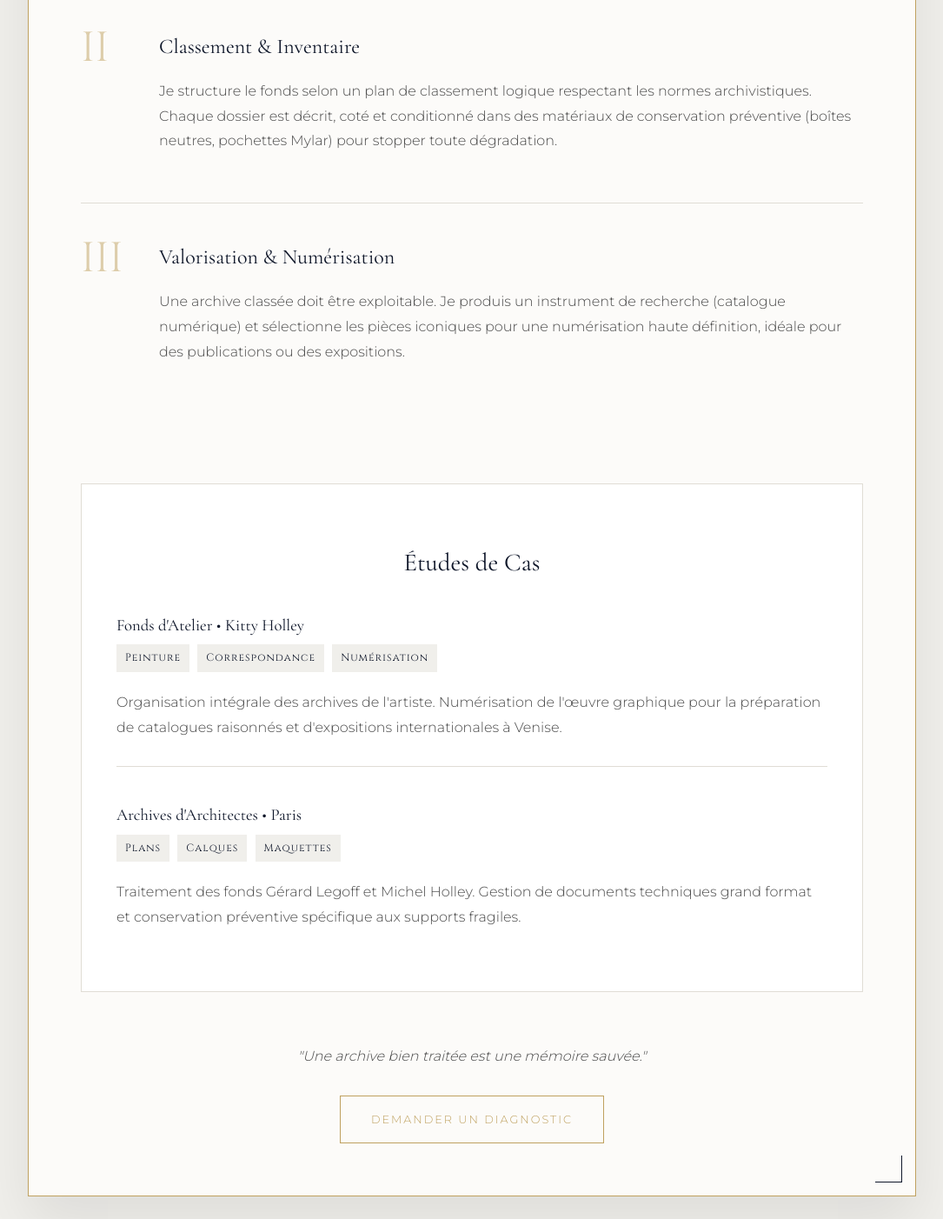
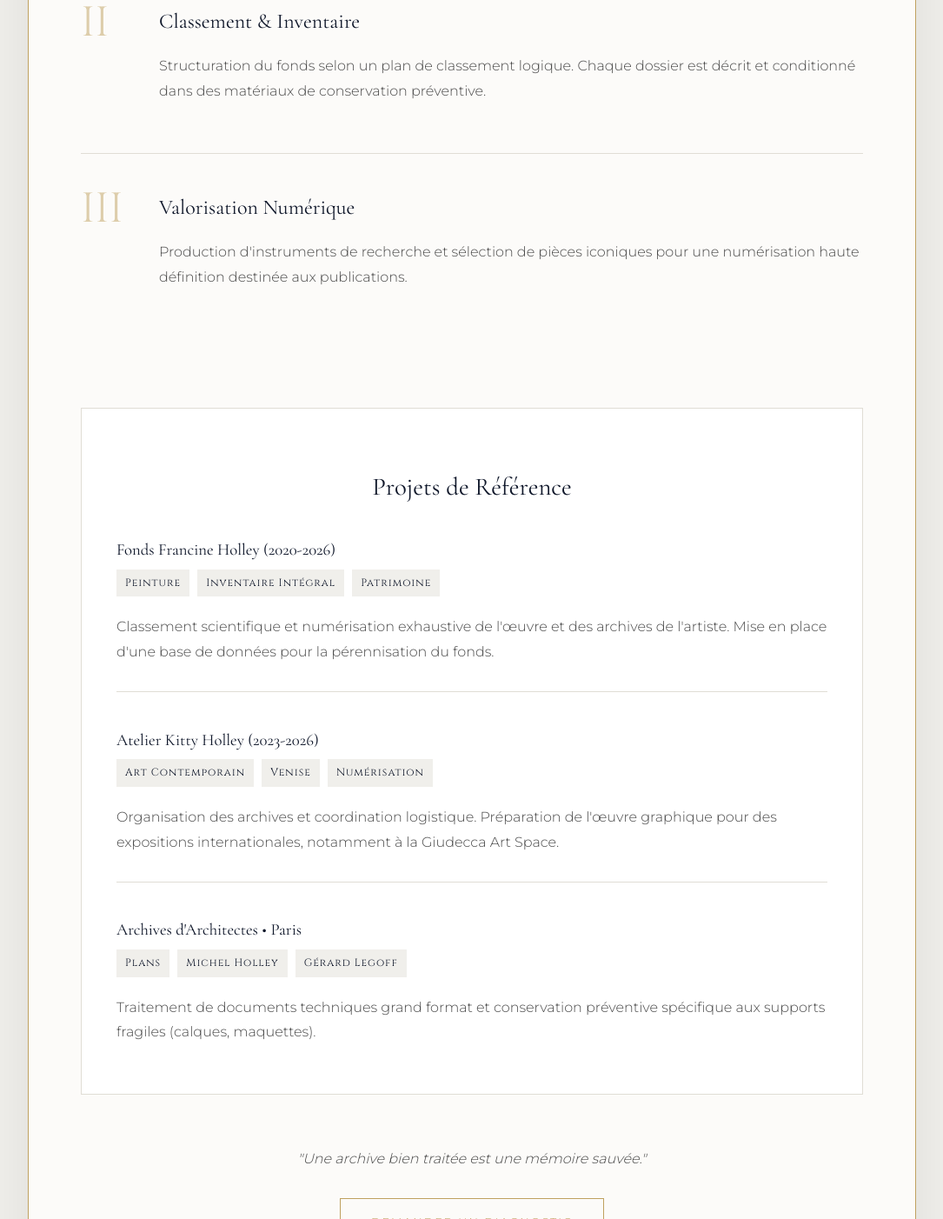
Before and after one commit to thomasozkok/site-patrimoine, a plain HTML site: page archives.html in a window 1280 px wide. Shown: the part 533-1935 px from the top of the page at 87% size, without its empty margins (97-1182 px from the left). Drawn offline with nearby package versions, Linux system fonts and the light colour scheme.

Commit message:
Update archives.html
update

```diff
--- a/archives.html
+++ b/archives.html
@@ -5,7 +5,6 @@
     <meta name="viewport" content="width=device-width, initial-scale=1.0">
     <title>Expertise Archives | Thomas Ozkok</title>
 
-    <!-- Polices de prestige -->
     <link rel="preconnect" href="https://fonts.googleapis.com">
     <link rel="preconnect" href="https://fonts.gstatic.com" crossorigin>
     <link href="https://fonts.googleapis.com/css2?family=Cinzel:wght@400;600&family=Cormorant+Garamond:ital,wght@0,300;0,400;0,600;1,400&family=Montserrat:wght@300;400;500&display=swap" rel="stylesheet">
@@ -32,7 +31,6 @@
             font-weight: 300;
         }
 
-        /* --- CADRE GALERIE --- */
         .frame {
             border: 1px solid var(--gold);
             padding: 60px;
@@ -58,7 +56,6 @@
             font-weight: 400;
         }
 
-        /* --- NAVIGATION --- */
         .nav-back {
             text-align: center;
             margin-bottom: 40px;
@@ -97,7 +94,6 @@
             margin-bottom: 15px;
         }
 
-        /* --- MÉTHODOLOGIE --- */
         .methodology-section {
             margin-bottom: 80px;
         }
@@ -127,7 +123,6 @@
             margin-bottom: 10px;
         }
 
-        /* --- ÉTUDES DE CAS --- */
         .case-studies {
             background-color: #fff;
             padding: 40px;
@@ -174,11 +169,9 @@
 <body>
 
     <div class="frame">
-        <!-- Décorations d'angles -->
         <div class="corner-decoration top-left"></div>
         <div class="corner-decoration bottom-right"></div>
 
-        <!-- Retour accueil -->
         <div class="nav-back">
             <a href="index.html">← Retour à l'accueil</a>
         </div>
@@ -188,13 +181,12 @@
             <h1>GESTION D'ARCHIVES</h1>
         </header>
 
-        <!-- SECTION MÉTHODO -->
         <div class="methodology-section">
             <div class="step-item">
                 <div class="step-number">I</div>
                 <div class="step-content">
                     <h3>Audit & Diagnostic</h3>
-                    <p>Chaque mission débute par une évaluation physique du fonds. J'identifie la nature des documents (papier, calques d'architectes, photographies, correspondance), leur état de conservation et le volume à traiter. Cette étape permet de définir une stratégie de tri rigoureuse.</p>
+                    <p>Chaque mission débute par une évaluation physique du fonds. J'identifie la nature des documents, leur état de conservation et le volume à traiter pour définir une stratégie de tri rigoureuse.</p>
                 </div>
             </div>
 
@@ -202,41 +194,47 @@
                 <div class="step-number">II</div>
                 <div class="step-content">
                     <h3>Classement & Inventaire</h3>
-                    <p>Je structure le fonds selon un plan de classement logique respectant les normes archivistiques. Chaque dossier est décrit, coté et conditionné dans des matériaux de conservation préventive (boîtes neutres, pochettes Mylar) pour stopper toute dégradation.</p>
+                    <p>Structuration du fonds selon un plan de classement logique. Chaque dossier est décrit et conditionné dans des matériaux de conservation préventive.</p>
                 </div>
             </div>
 
             <div class="step-item">
                 <div class="step-number">III</div>
                 <div class="step-content">
-                    <h3>Valorisation & Numérisation</h3>
-                    <p>Une archive classée doit être exploitable. Je produis un instrument de recherche (catalogue numérique) et sélectionne les pièces iconiques pour une numérisation haute définition, idéale pour des publications ou des expositions.</p>
+                    <h3>Valorisation Numérique</h3>
+                    <p>Production d'instruments de recherche et sélection de pièces iconiques pour une numérisation haute définition destinée aux publications.</p>
                 </div>
             </div>
         </div>
 
-        <!-- ÉTUDES DE CAS -->
         <div class="case-studies">
-            <h2 style="text-align: center; margin-bottom: 30px; font-size: 1.8rem;">Études de Cas</h2>
+            <h2 style="text-align: center; margin-bottom: 30px; font-size: 1.8rem;">Projets de Référence</h2>
 
             <div style="margin-bottom: 30px;">
-                <h3 style="margin-bottom: 5px;">Fonds d'Atelier • Kitty Holley</h3>
+                <h3 style="margin-bottom: 5px;">Fonds Francine Holley (2020-2026)</h3>
                 <div style="margin-bottom: 10px;">
-                    <span class="tag">Peinture</span> <span class="tag">Correspondance</span> <span class="tag">Numérisation</span>
+                    <span class="tag">Peinture</span> <span class="tag">Inventaire Intégral</span> <span class="tag">Patrimoine</span>
                 </div>
-                <p>Organisation intégrale des archives de l'artiste. Numérisation de l'œuvre graphique pour la préparation de catalogues raisonnés et d'expositions internationales à Venise.</p>
+                <p>Classement scientifique et numérisation exhaustive de l'œuvre et des archives de l'artiste. Mise en place d'une base de données pour la pérennisation du fonds.</p>
             </div>
 
             <div style="margin-bottom: 30px; border-top: 1px solid var(--border-light); padding-top: 20px;">
+                <h3 style="margin-bottom: 5px;">Atelier Kitty Holley (2023-2026)</h3>
+                <div style="margin-bottom: 10px;">
+                    <span class="tag">Art Contemporain</span> <span class="tag">Venise</span> <span class="tag">Numérisation</span>
+                </div>
+                <p>Organisation des archives et coordination logistique. Préparation de l'œuvre graphique pour des expositions internationales, notamment à la Giudecca Art Space.</p>
+            </div>
+
+            <div style="margin-bottom: 10px; border-top: 1px solid var(--border-light); padding-top: 20px;">
                 <h3 style="margin-bottom: 5px;">Archives d'Architectes • Paris</h3>
                 <div style="margin-bottom: 10px;">
-                    <span class="tag">Plans</span> <span class="tag">Calques</span> <span class="tag">Maquettes</span>
+                    <span class="tag">Plans</span> <span class="tag">Michel Holley</span> <span class="tag">Gérard Legoff</span>
                 </div>
-                <p>Traitement des fonds Gérard Legoff et Michel Holley. Gestion de documents techniques grand format et conservation préventive spécifique aux supports fragiles.</p>
+                <p>Traitement de documents techniques grand format et conservation préventive spécifique aux supports fragiles (calques, maquettes).</p>
             </div>
         </div>
 
-        <!-- CTA FINAL -->
         <div style="text-align: center; margin-top: 50px;">
             <p style="font-style: italic; margin-bottom: 30px;">"Une archive bien traitée est une mémoire sauvée."</p>
             <a href="mailto:thomasozkok@gmail.com" class="btn-gold">Demander un diagnostic</a>
```
